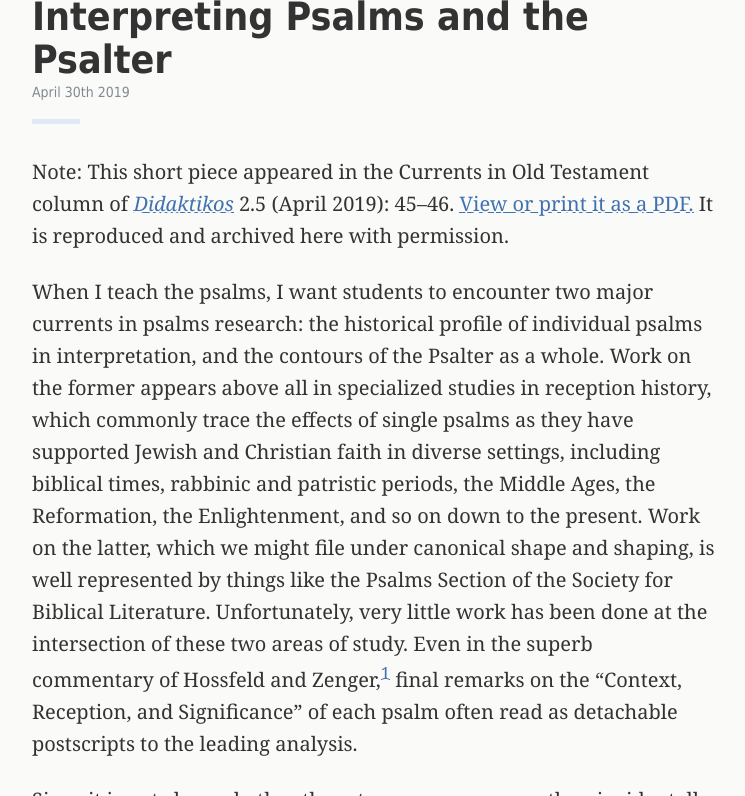
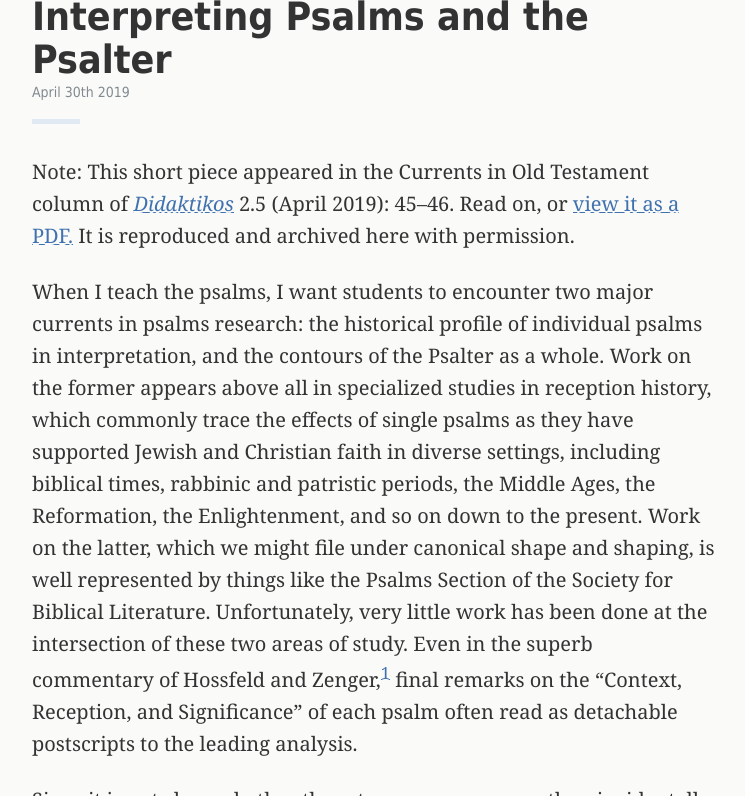
Before and after one commit to danieldriver/danieldriver.github.io, a Jekyll site: the page built from _posts/2019-04-30-psalms-and-psalter.md, in a window 1280 px wide and 900 px high, cut to the strip 104-900 px from the top of the window. Shown: the whole strip, without its empty margins (266-1011 px from the left). Built offline with Jekyll 4.4.1, drawn with Linux system fonts in a browser that asks for light colours; a script that is not in the unit is left out.

Commit message:
fix block quote

```diff
--- a/_posts/2019-04-30-psalms-and-psalter.md
+++ b/_posts/2019-04-30-psalms-and-psalter.md
@@ -5,7 +5,7 @@
 
 Note: This short piece appeared in the Currents in Old Testament column
 of [*Didaktikos*](https://didaktikosjournal.com) 2.5 (April 2019): 45–46.
-[View or print it as a PDF.](/assets/pdf/publications/Driver_2019a.pdf)
+Read on, or [view it as a PDF.](/assets/pdf/publications/Driver_2019a.pdf)
 It is reproduced and archived here with permission.
 
 When I teach the psalms, I want students to encounter two major currents
@@ -60,6 +60,7 @@
 it stems from the limits of individual human interest and disciplinary
 competence. As Rolf Jacobson observed in 2014, after outlining prospects
 for work in Set A,
+
 > It is time to integrate and test what we know about how the
 > communities were actually reading the psalms with theories about what
 > the final form “means.” Are there any congruencies or incongruences
@@ -69,6 +70,7 @@
 > readers who were approaching the Psalter as a “book” and interpreting
 > in the psalms with anything like what we call “plot” or
 > “characterization”?[^fn4]
+
 Jacobson’s timing was poor, since by 2013 Gillingham had already
 produced a substantial answer to that line of questions, demonstrating
 how reception history offers an important and neglected control for the
```
